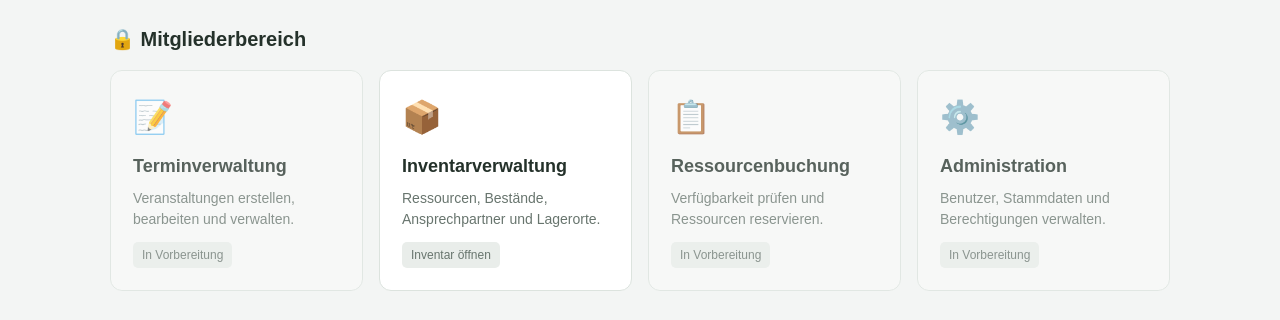
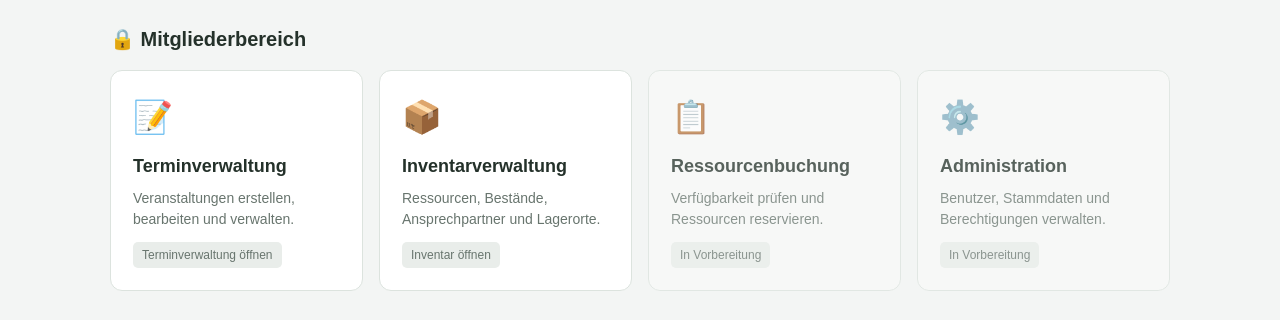
Before and after one commit to schmadsch/Dorfverwaltung, a plain HTML site: page index.html in a window 1280 px wide. Shown: the part 692-1012 px from the top of the page. Drawn offline with nearby package versions, Linux system fonts and the light colour scheme; no server answers.

Commit message:
Terminverwaltung auf Startseite verlinken

```diff
--- a/index.html
+++ b/index.html
@@ -304,17 +304,14 @@
 
             <div class="grid">
 
-                <div class="tile disabled">
+                <a class="tile" href="termine.html">
                     <div class="tile-icon">📝</div>
                     <h3>Terminverwaltung</h3>
                     <p>
                         Veranstaltungen erstellen,
                         bearbeiten und verwalten.
                     </p>
-                    <span class="status">
-                        In Vorbereitung
-                    </span>
-                </div>
+                    <span class="status">Terminverwaltung öffnen</span></a>
 
                 <a class="tile" href="resources.html">
                     <div class="tile-icon">📦</div>
```
